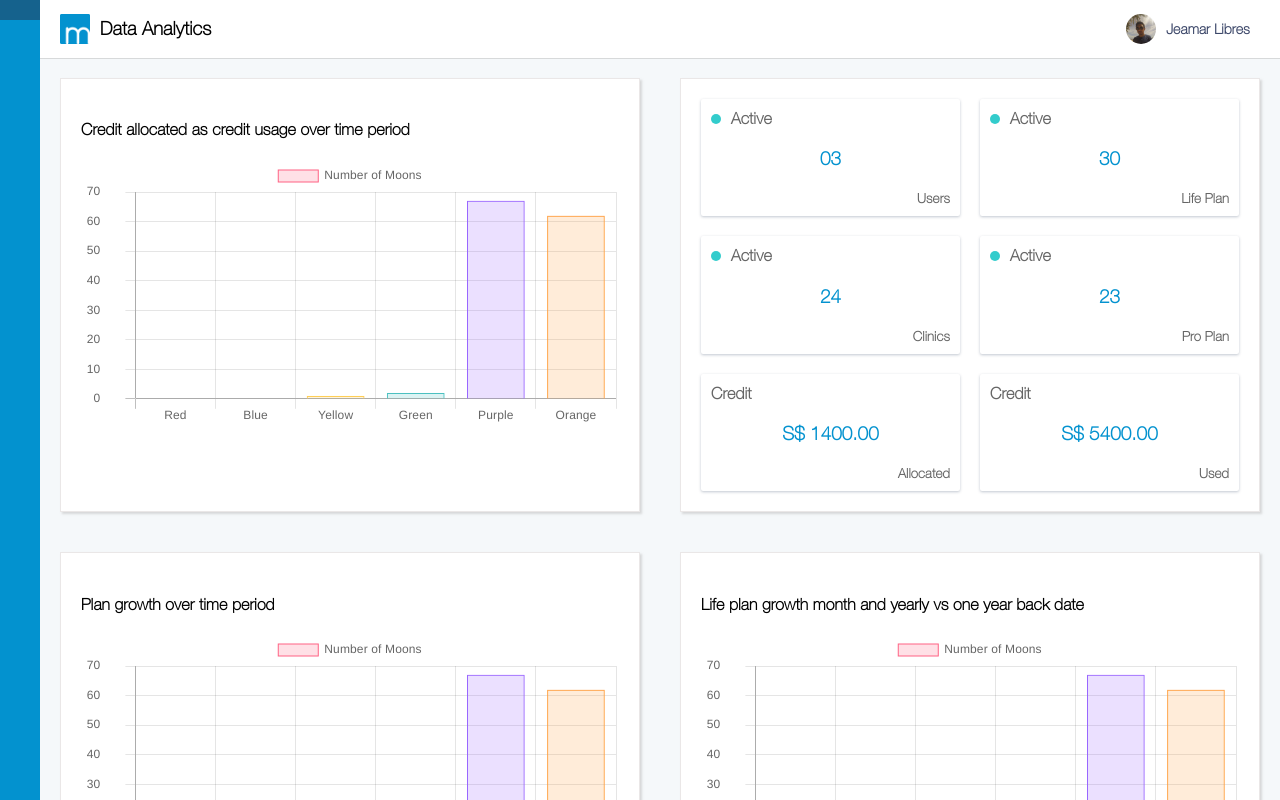
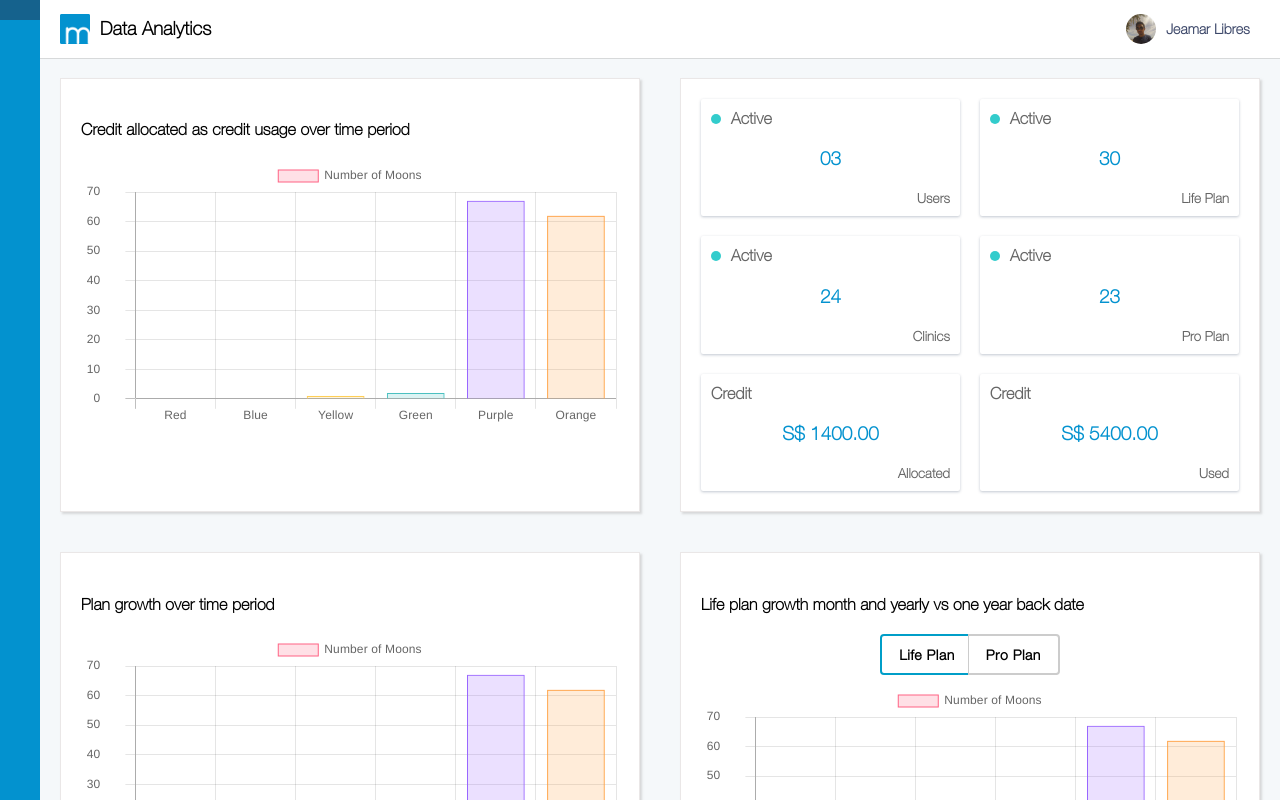
Before and after one commit to jeamar123/vue_mednefits_analytics, a Vue app: page /app/dashboard in a window 1280 px wide. Built offline with nearby package versions, Linux system fonts and the light colour scheme; some icons are missing.

Commit message:
add button in life prop plan

```diff
--- a/public/assets/css/fonts.css
+++ b/public/assets/css/fonts.css
@@ -21,7 +21,7 @@
 
     @font-face {
         font-family: 'Helvetica Light'; /* Global font */
-        src: url('./fonts/helveticaneue/HelveticaNeue Light.ttf')  format('truetype');
+        src: url('../fonts/helveticaneue/HelveticaNeue Light.ttf')  format('truetype');
     }
 
     @font-face {
--- a/src/assets/css/home.scss
+++ b/src/assets/css/home.scss
@@ -3,3 +3,34 @@
 	display: grid;
 	grid-template-columns: 50% 50%;
 }
+
+.account-type-btn-container {
+	text-align: center;
+	margin-bottom: 10px;
+
+	button {
+		font-family: 'Helvetica Light';
+		font-weight: 700;
+		cursor: pointer;
+		transition: .2s ease-out;
+		outline: none;
+		background: #fff;
+		padding: 10px 17px;
+		font-size: 14px;
+		letter-spacing: .5px;
+		border: 2px solid #ccc;
+
+		&.active {
+			border-color: #009EC8;
+		}
+	}
+	.btn-life-plan {
+		border-radius: 4px 0 0 4px;
+    border-width: 2px 1px 2px 2px;
+	}
+	.btn-pro-plan {
+		margin-left: -5px;
+		border-radius: 0 4px 4px 0;
+    border-width: 2px 2px 2px 1px;
+	}
+}
--- a/src/views/cards/summary/Life-pro-plan.vue
+++ b/src/views/cards/summary/Life-pro-plan.vue
@@ -1,6 +1,10 @@
 <template>
   <div class="life-pro-plan-container">
     <h4>Life plan growth month and yearly vs one year back date</h4>
+    <div class="account-type-btn-container">
+      <button class="btn-life-plan active">Life Plan</button>
+      <button class="btn-pro-plan">Pro Plan</button>
+    </div>
     <canvas id="life-pro-plan-chart"></canvas>
   </div>
 </template>
@@ -33,5 +37,6 @@ export default {
 };
 </script>
 
-<style>
+<style lang="scss" scoped>
+  @import './src/assets/css/home.scss'
 </style>
```
